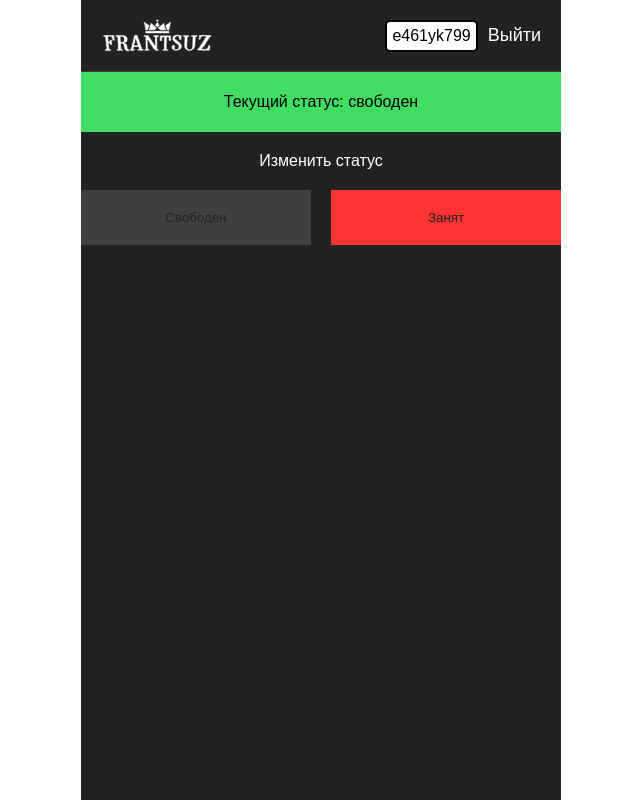
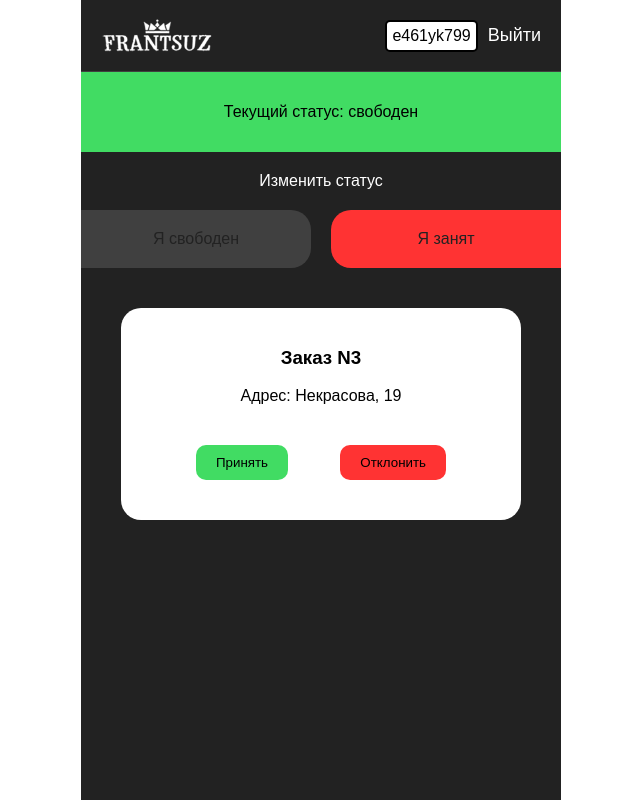
Before and after one commit to denispan/taxi-driver, a React (Create React App) app: page / in a window 1280 px wide. Shown: the whole page, without its empty margins (319-959 px from the left). Built offline with nearby package versions, Linux system fonts and the light colour scheme.

Commit message:
перед подключением к бд

```diff
--- a/src/App.js
+++ b/src/App.js
@@ -1,14 +1,24 @@
 import './App.css';
 import Header from './components/Header/Header';
-import CarNumber from './components/CarNumber/CarNumber';
 import DriverStatus from './components/DriverStatus/DriverStatus';
+import DriverPopup from './components/DriverPopup/DriverPopup';
+
+
+const ORDER = {
+  id: '3',
+  address: 'Некрасова, 19'
+}
 
 function App() {
+
+  const isOpenDriverPopUp = true;
+
   return (
     <div className="container">
       <Header />
       <main className="main">
         <DriverStatus />
+        {isOpenDriverPopUp && <DriverPopup address={ORDER.address} orderId={ORDER.id}/>}
       </main>
     </div>
   );
--- /dev/null
+++ b/src/components/DriverPopup/DriverPopup.jsx
@@ -0,0 +1,30 @@
+import React, {useState} from 'react';
+import styles from "./DriverPopup.module.scss";
+import cx from "classnames"
+
+
+const DriverPopup = ({address, orderId}) => {
+  const [isReject, setIsReject] = useState(false);
+
+  return (
+    <>
+      <div className={styles.driver_popup}>
+        <h3>Заказ N{orderId}</h3>
+        <p>Адрес: {address}</p>
+      {!isReject ?
+          (<div className={styles.btns}>
+            <button className={styles.btn}>Принять</button>
+            <button className={cx(styles.btn, styles.btn_reject)} onClick={() => setIsReject(true)}>Отклонить</button>
+          </div>) :
+          (<form className={styles.reject}>
+            <textarea rows={5} placeholder={"Введите причину отказа"}></textarea>
+            <button type={'submit'}>Отправить</button>
+          </form>)
+      }
+      </div>
+    </>
+
+  )
+};
+
+export default DriverPopup;
--- /dev/null
+++ b/src/components/DriverPopup/DriverPopup.module.scss
@@ -0,0 +1,49 @@
+.driver_popup {
+  margin: 40px;
+  background-color: #ffffff;
+  text-align: center;
+  border-radius: 20px;
+  padding: 20px;
+}
+
+.btns {
+  display: flex;
+  justify-content: space-between;
+  max-width: 250px;
+  margin: 40px auto 20px;
+}
+
+.btn {
+  margin: 0;
+  padding: 10px 20px;
+  background-color: #41DC63;
+  border: none;
+  border-radius: 10px;
+  cursor: pointer;
+}
+
+.btn_reject {
+  background-color: #ff3333;
+}
+
+.reject {
+  display: flex;
+  flex-direction: column;
+  justify-content: center;
+
+  textarea {
+    width: 70%;
+    resize: vertical;
+    margin: 0 auto 20px;
+  }
+
+  button {
+    width: 50%;
+    border: 1px solid grey;
+    margin: 0 auto;
+    padding: 20px 10px;
+    text-align: center;
+    border-radius: 10px;
+    cursor: pointer;
+  }
+}
--- a/src/components/DriverStatus/DriverStatus.jsx
+++ b/src/components/DriverStatus/DriverStatus.jsx
@@ -4,10 +4,7 @@ import cx from "classnames"
 
 
 const DriverStatus = () => {
-  const [driverStatus, setDriverStatus] = useState('свободен')
-
-  console.log(driverStatus);
-
+  const [driverStatus, setDriverStatus] = useState('свободен');
 
   return (
     <div>
@@ -22,14 +19,14 @@ const DriverStatus = () => {
             onClick={() => setDriverStatus('свободен')}
             disabled={driverStatus === 'свободен'}
           >
-            Свободен
+            Я свободен
           </button>
           <button
             className={cx(styles.change_status_btn, styles.change_status_btn_busy)}
             onClick={() => setDriverStatus('занят')}
             disabled={driverStatus === 'занят'}
           >
-            Занят
+            Я занят
           </button>
         </div>
       </div>
--- a/src/components/DriverStatus/DriverStatus.module.scss
+++ b/src/components/DriverStatus/DriverStatus.module.scss
@@ -2,9 +2,10 @@
   font-size: 16px;
   line-height: 20px;
   margin: 0;
-  padding: 20px;
+  padding: 30px;
   text-align: center;
   background-color: #41DC63;
+  user-select: none;
 }
 
 .status_text_busy {
@@ -25,16 +26,25 @@
 }
 
 .change_status_btn {
+  font-size: 16px;
   color: #222222;
   padding: 20px;
   background-color: #41DC63;
   border: none;
+  border-top-right-radius: 20px;
+  border-bottom-right-radius: 20px;
+  cursor: pointer;
 }
 
 .change_status_btn_busy {
   background-color: #ff3333;
+  border-top-left-radius: 20px;
+  border-bottom-left-radius: 20px;
+  border-top-right-radius: 0;
+  border-bottom-right-radius: 0;
 }
 
 .change_status_btn:disabled {
   background-color: #404040;
+  cursor: auto;
 }
```
